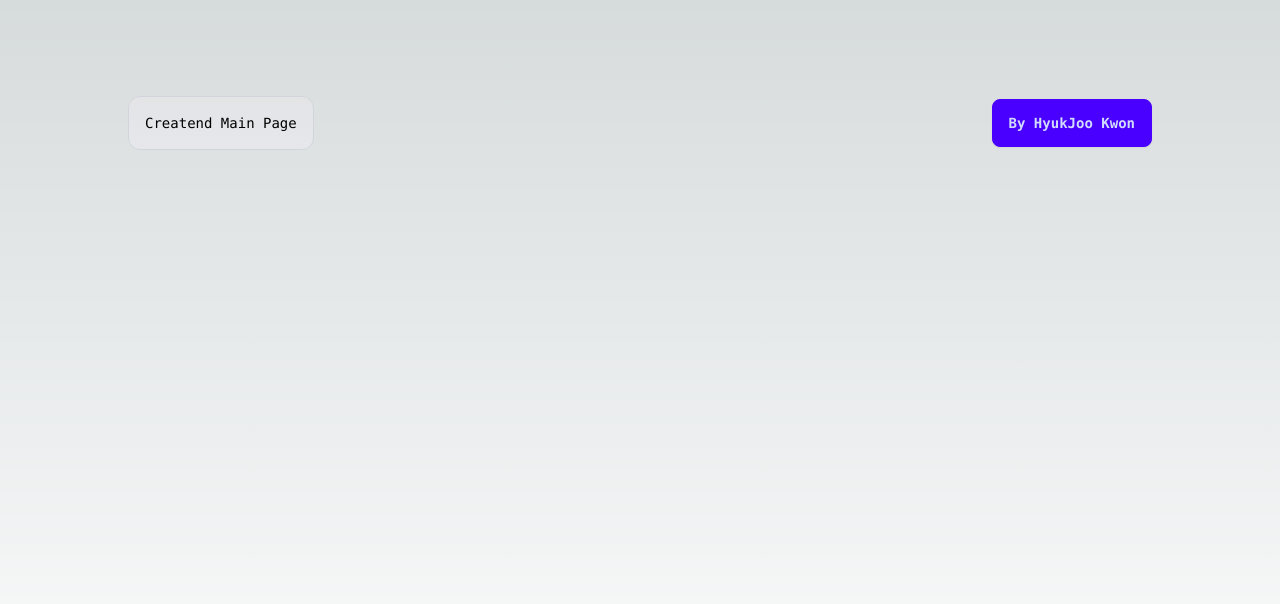
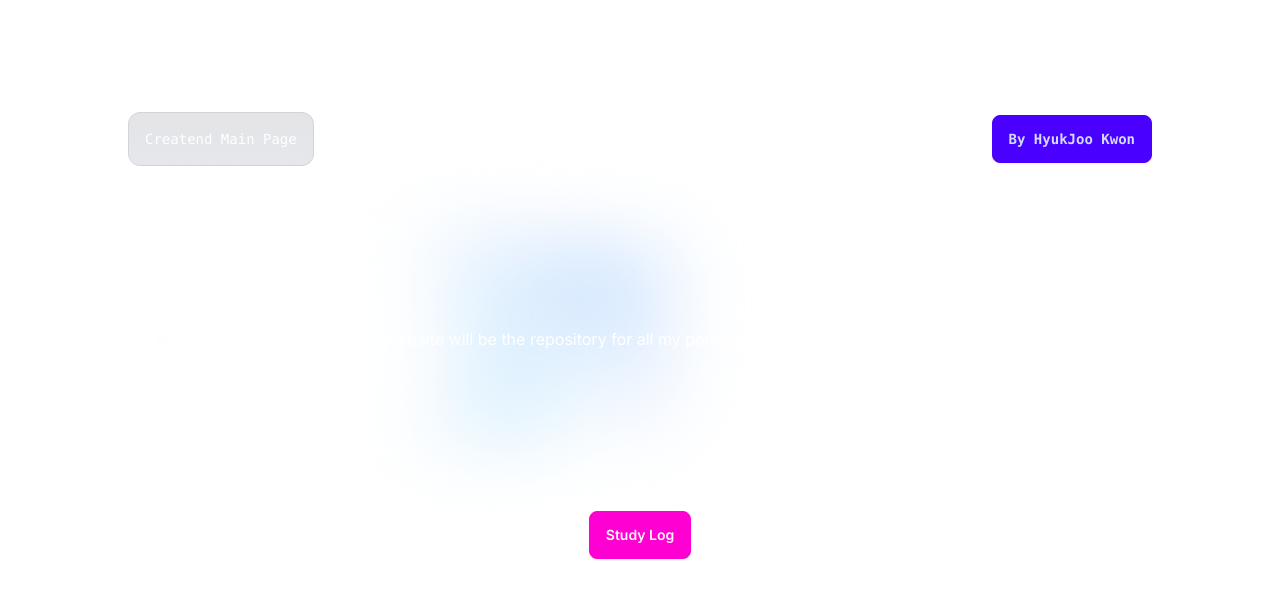
Before and after one commit to jaykwonproject/creatend, a Next.js app: page / in a window 1280 px wide. Shown: the top 604 px of the page. Built offline with nearby package versions, Linux system fonts and the light colour scheme.

Commit message:
created components and used them in template pages

```diff
--- /dev/null
+++ b/app/components/BlogCard.tsx
@@ -0,0 +1,9 @@
+import React from 'react'
+
+const BlogCard = () => {
+  return (
+    <button>Card Component</button>
+  )
+}
+
+export default BlogCard
--- /dev/null
+++ b/app/components/BlogPost.tsx
@@ -0,0 +1,13 @@
+import React from 'react'
+
+const BlogPost = () => {
+  return (
+    <>
+    <div>post</div>
+    <p>This is a Post component</p>
+    </>
+
+  )
+}
+
+export default BlogPost
--- a/app/globals.css
+++ b/app/globals.css
@@ -3,25 +3,16 @@
 @tailwind utilities;
 
 :root {
-  --foreground-rgb: 0, 0, 0;
-  --background-start-rgb: 214, 219, 220;
-  --background-end-rgb: 255, 255, 255;
+  --foreground-rgb: 255, 255, 255;
 }
 
 @media (prefers-color-scheme: dark) {
   :root {
     --foreground-rgb: 255, 255, 255;
-    --background-start-rgb: 0, 0, 0;
-    --background-end-rgb: 0, 0, 0;
   }
 }
 
 body {
   color: rgb(var(--foreground-rgb));
-  background: linear-gradient(
-      to bottom,
-      transparent,
-      rgb(var(--background-end-rgb))
-    )
-    rgb(var(--background-start-rgb));
+  padding: 1rem;
 }
--- a/app/page.tsx
+++ b/app/page.tsx
@@ -1,5 +1,5 @@
 import Image from 'next/image'
-
+import Link from 'next/link'
 export default function Home() {
   return (
     <main className="flex min-h-screen flex-col items-center justify-between p-24">
@@ -15,6 +15,7 @@ export default function Home() {
       <div className="relative flex place-items-center before:absolute before:h-[300px] before:w-[480px] before:-translate-x-1/2 before:rounded-full before:bg-gradient-radial before:from-white before:to-transparent before:blur-2xl before:content-[''] after:absolute after:-z-20 after:h-[180px] after:w-[240px] after:translate-x-1/3 after:bg-gradient-conic after:from-sky-200 after:via-blue-200 after:blur-2xl after:content-[''] before:dark:bg-gradient-to-br before:dark:from-transparent before:dark:to-blue-700 before:dark:opacity-10 after:dark:from-sky-900 after:dark:via-[#0141ff] after:dark:opacity-40 before:lg:h-[360px] z-[-1]">
         This website will be the repository for all my personal projects going forward.
       </div>
+      <Link href='/study'><button className='btn btn-secondary'>Study Log</button></Link>
 
       <div className="mb-32 grid text-center lg:max-w-5xl lg:w-full lg:mb-0 lg:grid-cols-4 lg:text-left">
 
--- /dev/null
+++ b/app/study/page.tsx
@@ -0,0 +1,13 @@
+import Link from 'next/link'
+import React from 'react'
+import BlogCard from '../components/BlogCard'
+const list = () => {
+  return (
+    <div>
+        <Link href='/post'><p>list of posts</p></Link>
+        <BlogCard/>
+    </div>
+  )
+}
+
+export default list
```
Also changed, not shown: 1 other file (tests, documents, lock files or other folders).
